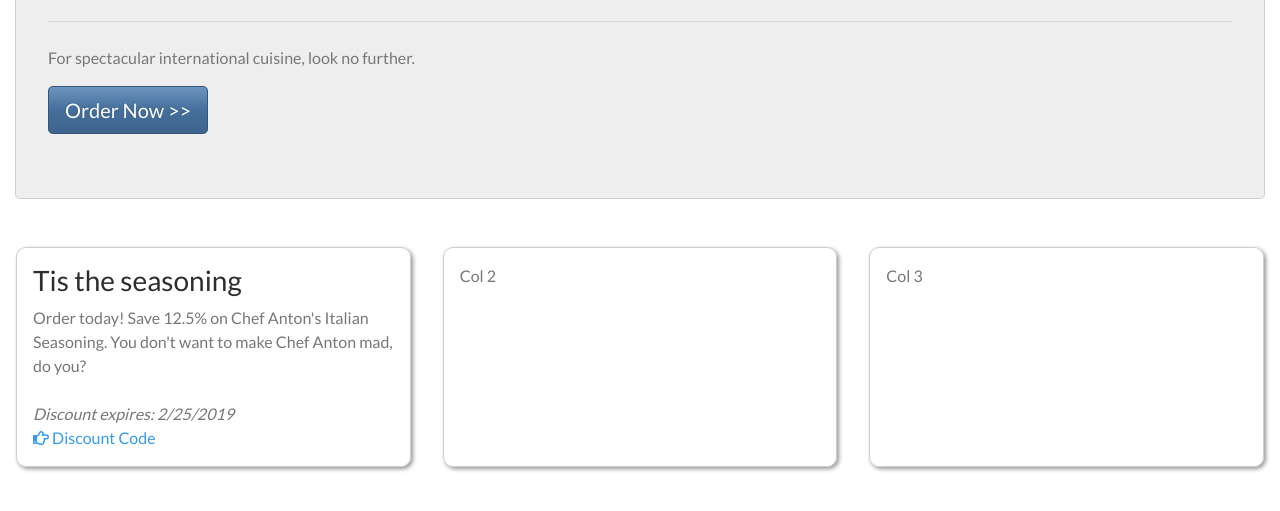
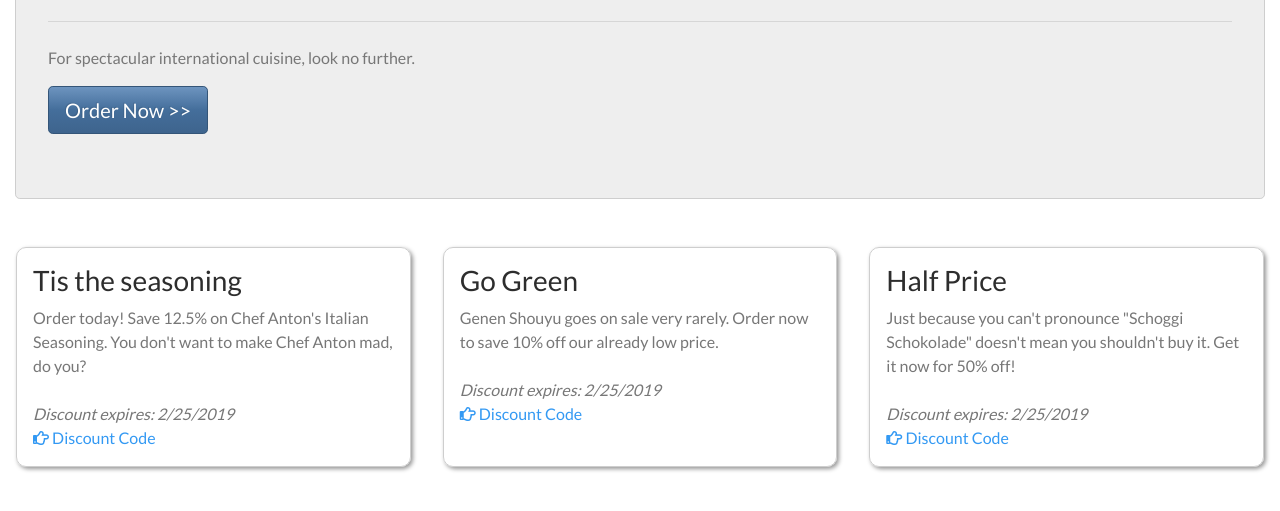
Before and after one commit to lisabost/NWWeb, a plain HTML site: page index.html in a window 1280 px wide. Shown: the part 231-742 px from the top of the page. Drawn offline with nearby package versions, Linux system fonts and the light colour scheme.

Commit message:
Added column 2 and 3 contents

```diff
--- a/index.html
+++ b/index.html
@@ -91,10 +91,21 @@
                     <a href="#" class="code"><i class="far fa-hand-point-right"></i> Discount Code</a>
                 </div>
                 <div class="col-md  m-3 p-3 discounts">
-                    Col 2
+                    <h3>Go Green</h3>
+                    <div class="mb-4">
+                        Genen Shouyu goes on sale very rarely. Order now to save 10% off our already low price.
+                    </div>
+                    <i>Discount expires: 2/25/2019</i><br />
+                    <a href="#" class="code"><i class="far fa-hand-point-right"></i> Discount Code</a>
                 </div>
                 <div class="col-md  m-3 p-3 discounts">
-                    Col 3
+                    <h3>Half Price</h3>
+                    <div class="mb-4">
+                        Just because you can't pronounce "Schoggi Schokolade" doesn't mean you shouldn't buy it.
+                        Get it now for 50% off!
+                    </div>
+                    <i>Discount expires: 2/25/2019</i><br />
+                    <a href="#" class="code"><i class="far fa-hand-point-right"></i> Discount Code</a>
                 </div>
             </div>
         </div>
```
